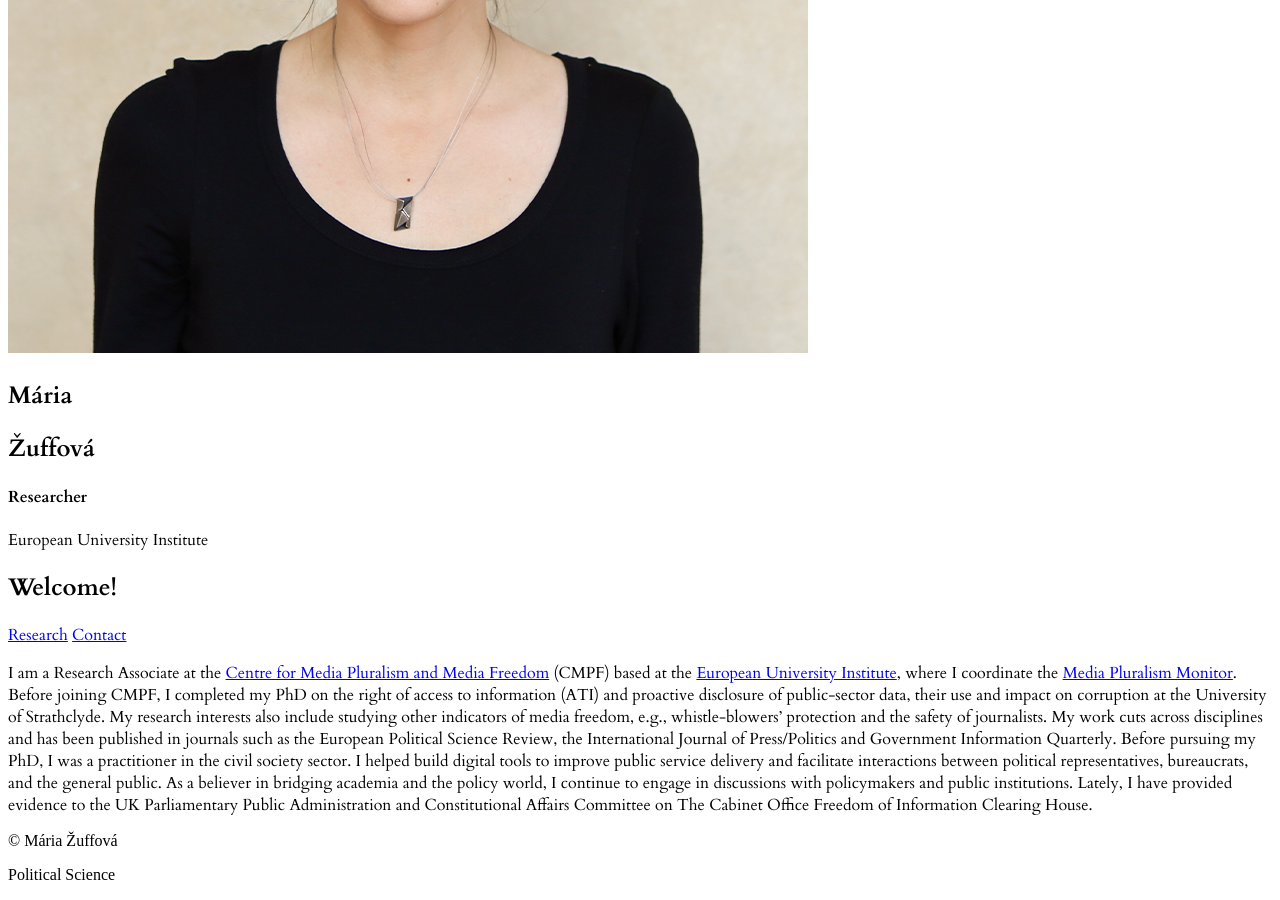
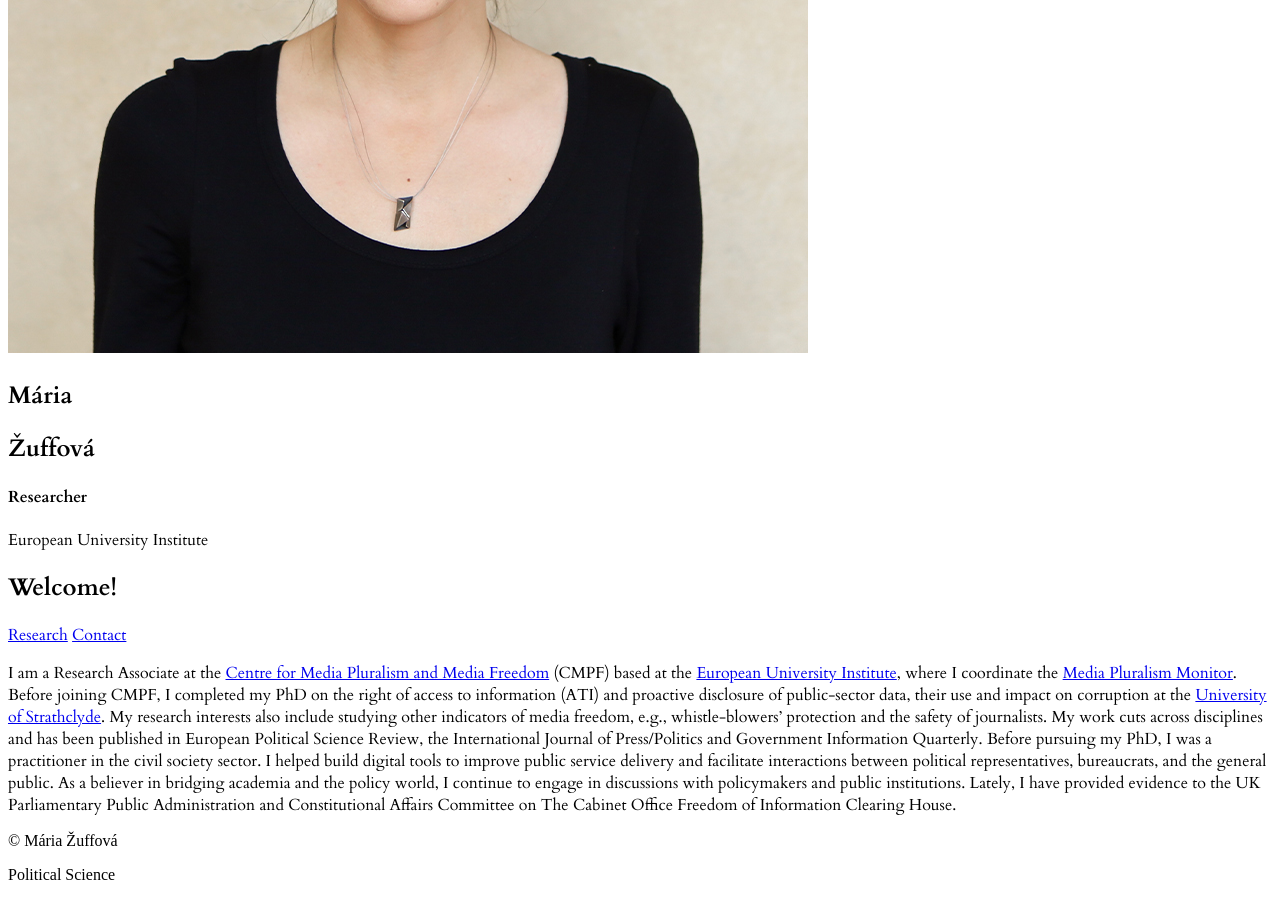
Before and after one commit to mariazuffova/jekyll-profile-site, a Jekyll site: the page built from index.md, in a window 1280 px wide and 900 px high, scrolled down 619 px. Built offline with Jekyll 4.4.1, drawn with Linux system fonts in a browser that asks for light colours; a script that is not in the unit is left out.

Commit message:
Update Home page “home-content”

```diff
--- a/_data/home.yml
+++ b/_data/home.yml
@@ -6,11 +6,13 @@ teaser: >-
   Monitor](https://cmpf.eui.eu/media-pluralism-monitor/). Before joining CMPF, I
   completed my PhD on the right of access to information (ATI) and proactive
   disclosure of public-sector data, their use and impact on corruption at the
-  University of Strathclyde. My research interests also include studying other
-  indicators of media freedom, e.g., whistle-blowers’ protection and the safety
-  of journalists. My work cuts across disciplines and has been published in
-  journals such as the European Political Science Review, the International
-  Journal of Press/Politics and Government Information Quarterly.
+  [University of
+  Strathclyde](https://www.strath.ac.uk/humanities/governmentpublicpolicy/). My
+  research interests also include studying other indicators of media freedom,
+  e.g., whistle-blowers’ protection and the safety of journalists. My work cuts
+  across disciplines and has been published in European Political Science
+  Review, the International Journal of Press/Politics and Government Information
+  Quarterly.
 
   Before pursuing my PhD, I was a practitioner in the civil society sector. I helped build digital tools to improve public service delivery and facilitate interactions between political representatives, bureaucrats, and the general public. As a believer in bridging academia and the policy world, I continue to engage in discussions with policymakers and public institutions. Lately, I have provided evidence to the UK Parliamentary Public Administration and Constitutional Affairs Committee on The Cabinet Office Freedom of Information Clearing House.
 buttons:
```
